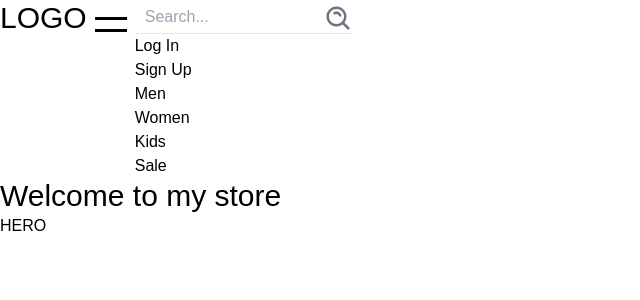
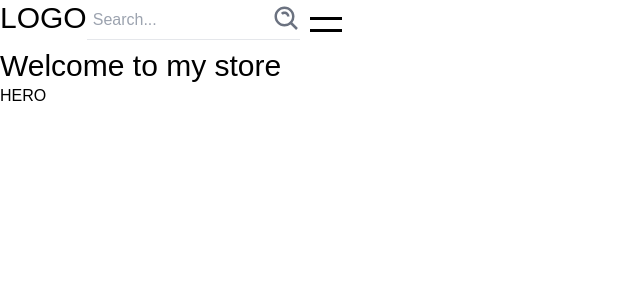
Before and after one commit to LucianSoto/e-com-mern, a React (Create React App) app in the folder client/: page / in a window 1280 px wide. Shown: the top 300 px of the page, without its empty margins (0-640 px from the left). Built offline with nearby package versions, Linux system fonts and the light colour scheme; the HTML template or start-up script is replaced by a standard one.

Commit message:
Re adjusted Nap components
and redid CSS for "side bar"

```diff
--- a/client/src/components/Nav.jsx
+++ b/client/src/components/Nav.jsx
@@ -5,11 +5,20 @@ import { BiSearchAlt } from 'react-icons/bi'
 
 const Nav = () => {
   const [isOpen, setOpen] = useState(false)
+  // const [dropDown, setDropDown] = useState(false)
 
   return (
-    <nav className='flex'>
-      <div id="logo-burder-cont" className='flex'>
+    <nav className='flex-col'>
+      <div id="logo-burder-cont" className='flex w-full'>
         <div className="text-3xl">LOGO</div>
+        <div id="search" className='flex'>
+          <input
+            className='border-b pl-[6px] h-10'
+            type="text"
+            placeholder='Search...'
+          />
+          <BiSearchAlt className='mt-1 -ml-7 text-3xl text-gray-500'/>
+        </div>
         <Hamburger
           toggled={isOpen}
           toggle={setOpen}
@@ -17,15 +26,9 @@ const Nav = () => {
           color="#000"
         />
       </div>
-      <div id="dropdown" className='flex-col'>
-        <div id="search" className='flex'>
-          <input
-            className='border-b pl-[10px]'
-            type="text"
-            placeholder='Search...'
-          />
-          <BiSearchAlt className='mt-1 -ml-7 text-3xl text-gray-500'/>
-        </div>
+      {
+        isOpen &&
+          <div id="dropdown" className='z-10 absolute bg-white flex-col w-2/4 text-2xl'>
             <Link to="/log_in">Log In</Link>
             <br />
             <Link to="/register" >Sign Up</Link>
@@ -34,6 +37,7 @@ const Nav = () => {
               <div className="">Kids</div>
               <div className="">Sale</div>
           </div>
+      }
     </nav>
   )
 }
--- a/client/src/index.css
+++ b/client/src/index.css
@@ -19,4 +19,7 @@ code {
 :root, html, body, #root {
   width: 100%;
   height: 100%;
+  margin: 0;
+  top: 0;
+  left: 0;
 }
```
Lines whose indentation alone changed are shown as unchanged.
